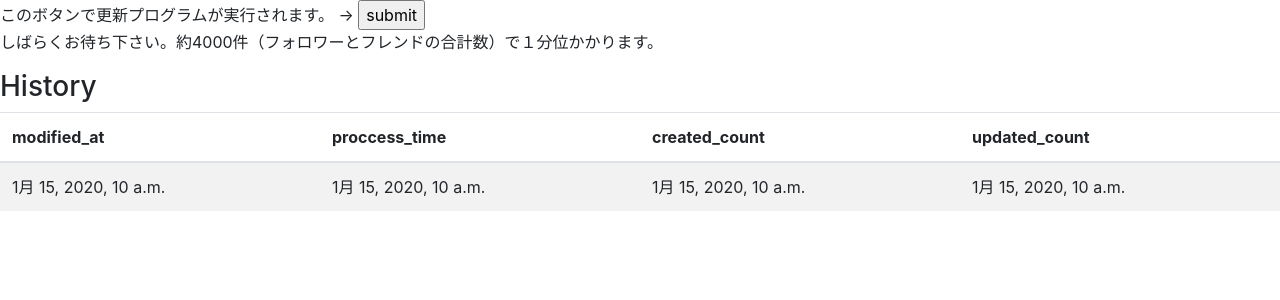
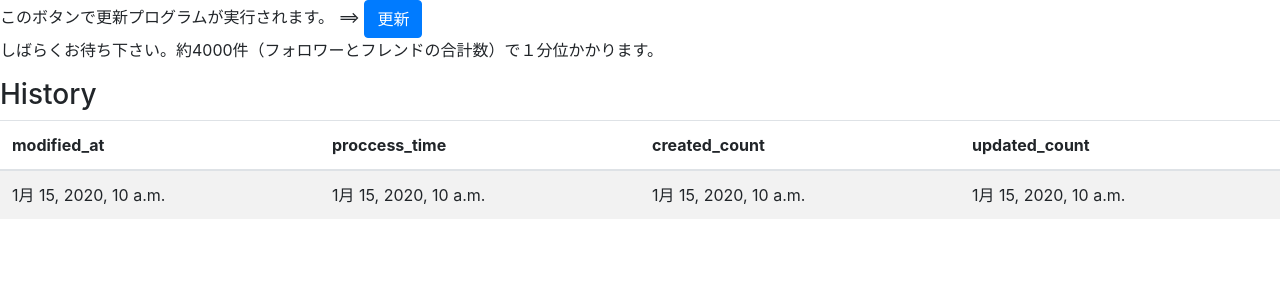
Before and after one commit to KazushiMita/TaMaTo, a Django app: template user_auth/templates/user_auth/tw_user_construct.html in a window 1280 px wide. Shown: the part 56-356 px from the top of the page. Run offline with Django 3.2, Linux system fonts and the light colour scheme; the template is opened without the code that fills it: most values are stand-ins (such as "Sample title", 1, 10 or a date in 2020); some libraries are stand-ins or nearby versions.

Commit message:
fix tw user construct bug.

```diff
--- a/user_auth/lib/twuser_view.py
+++ b/user_auth/lib/twuser_view.py
@@ -131,10 +131,12 @@ class TWUserConstructView(TemplateView,LoginRequiredMixin):
         for friend_id in friends_ids:
             try:
                 obj = TWUser.objects.get(
-                    logined_user_id=request.user.id,user_id=friend_id)
+                    logined_user_id=request.user.id,user_id=friend_id,followed=False)
                 if (now() - obj.modified_at).total_seconds() < 60*60:
                     friends_ids.remove(friend_id)
                     friends_ids_temp.append(friend_id)
+                    obj.following = True
+                    obj.save()
             except TWUser.DoesNotExist:
                 pass
         print('update',len(friends_ids),'not update',len(friends_ids_temp))
--- a/user_auth/templates/user_auth/tw_user_construct.html
+++ b/user_auth/templates/user_auth/tw_user_construct.html
@@ -1,13 +1,13 @@
 {% extends "./_base.html" %}
 {% block content %}
 <div>
-  <form id="tw_user_construct" method="POST">
-    {% csrf_token %}
-    このボタンで更新プログラムが実行されます。 ->
-    <input id="bottom", type="submit" value="submit" />
-  </form>
-  <p>しばらくお待ち下さい。約4000件（フォロワーとフレンドの合計数）で１分位かかります。</p>
+  <div class='message'>
+    このボタンで更新プログラムが実行されます。 ==>
+    <button class="btn btn-primary construct">更新</button>
+  </div>
+  <p class="message">しばらくお待ち下さい。約4000件（フォロワーとフレンドの合計数）で１分位かかります。</p>
 </div>
+
 <table class="table table-striped">
   <h3>History</h3>
   <thead>
@@ -33,8 +33,17 @@
 
 {% block script %}
 <script>
- $("form#tw_user_construct").on('click',function(event){
-   $(this).html('<div class="spinner-border" role="status"><span class="sr-only">Loading...</span></div>');
+ $(document).on('click', 'button.construct', function(event){
+   $('div.message').html('<div class="message spinner-border" role="status"><span class="sr-only">Loading...</span></div>');
+   $.ajax({
+     url: '{% url "tuc" %}',
+     method: 'POST',
+     data:{},
+     success: function(){
+       $('div.message').html('<div class="message">更新が終わりました。<a href="/user/top">トップページ</a>に移ってください。</div>');
+       $('p.message').html('')
+     }
+   })
  });
 </script>
 {% endblock %}
```
